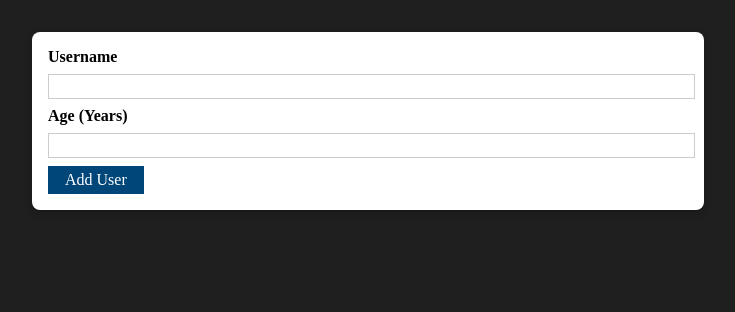
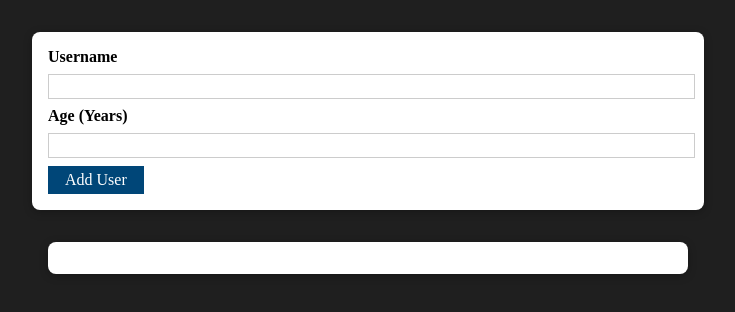
Before and after one commit to aljesa/users-management, a React (Create React App) app: page / in a window 1280 px wide. Shown: the top 312 px of the page, without its empty margins (272-1007 px from the left). Built offline with nearby package versions, Linux system fonts and the light colour scheme.

Commit message:
adding a user list component

```diff
--- a/src/App.js
+++ b/src/App.js
@@ -1,10 +1,12 @@
 import AddUser from "./components/Users/AddUser";
 import "./App.css";
+import UsersList from "./components/Users/UsersList";
 
 function App() {
   return (
     <div>
       <AddUser />
+      <UsersList users={[]} />
     </div>
   );
 }
--- /dev/null
+++ b/src/components/Users/UsersList.js
@@ -0,0 +1,17 @@
+import Card from "../UI/Card";
+import classes from "./UsersList.module.css";
+
+function UsersList(props) {
+  return (
+    <Card className={classes.users}>
+      <ul>
+        {props.users.map((user) => (
+          <li>
+            {user.name} ({user.age} years old)
+          </li>
+        ))}
+      </ul>
+    </Card>
+  );
+}
+export default UsersList;
--- /dev/null
+++ b/src/components/Users/UsersList.module.css
@@ -0,0 +1,16 @@
+.users {
+  margin: 2rem auto;
+  width: 90%;
+  max-width: 40rem;
+}
+
+.users ul {
+  list-style: none;
+  padding: 1rem;
+}
+
+.users li {
+  border: 1px solid #ccc;
+  margin: 0.5rem 0;
+  padding: 0.5rem;
+}
```
